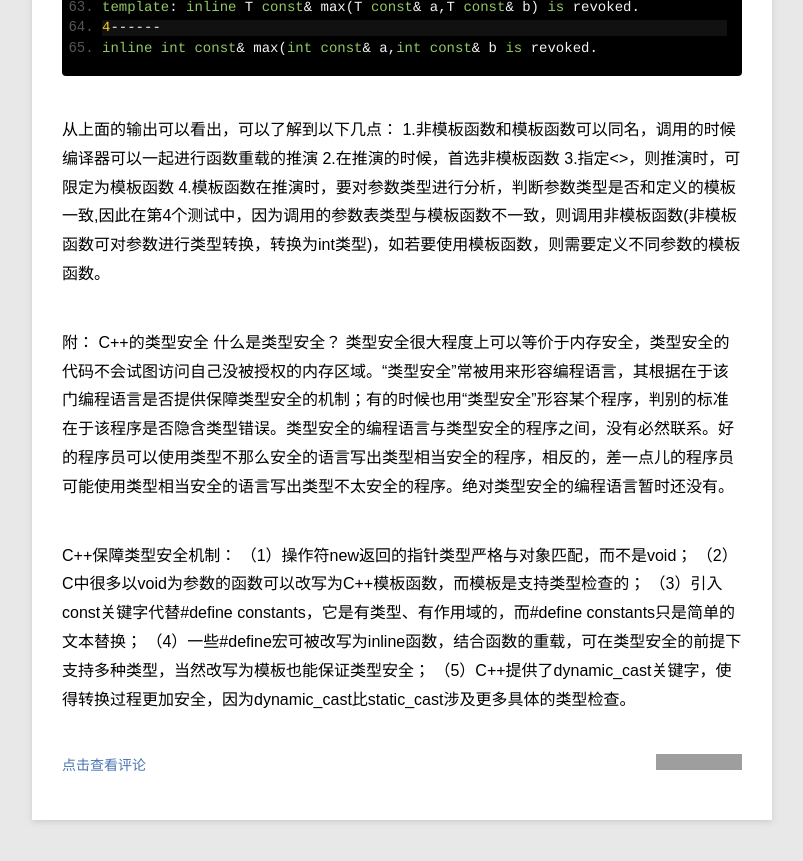
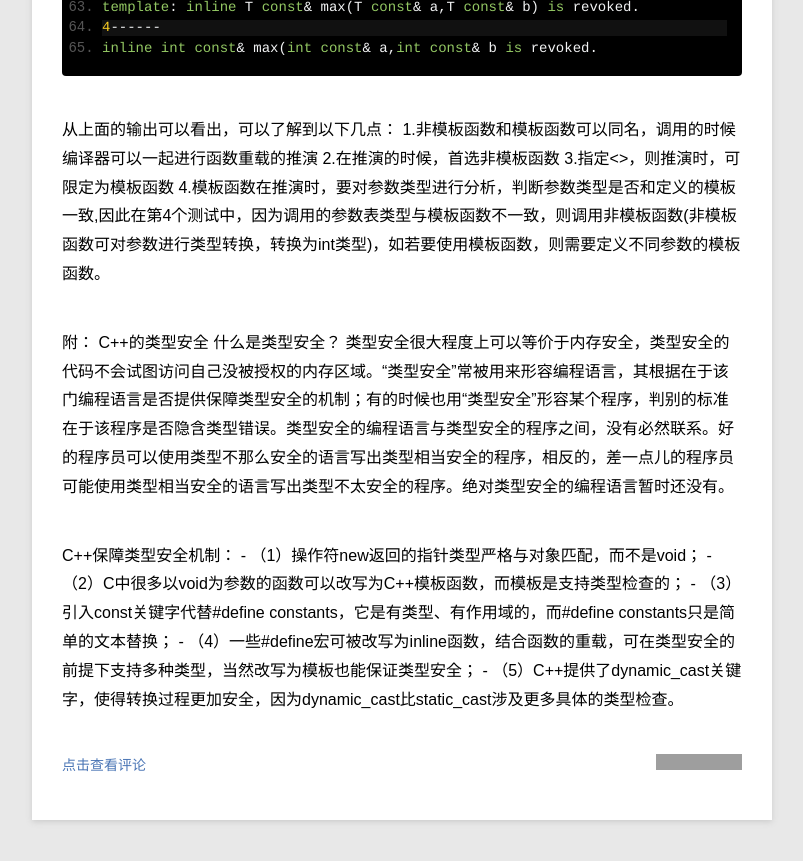
Before and after one commit to swinghu/swinghu.github.com, a Jekyll site: the page built from _posts/trash/2014-02-06-cpp-stl-series1.md, in a window 1280 px wide and 900 px high, scrolled down 4746 px. Shown: the top 861 px of the window, without its empty margins (78-881 px from the left). Built offline with Jekyll 4.4.1, drawn with Linux system fonts in a browser that asks for light colours; Markdown is read by kramdown in place of the engine named in the settings; grey boxes are pictures that could not be loaded.

Commit message:
add new article

```diff
--- a/_posts/trash/2014-02-06-cpp-stl-series1.md
+++ b/_posts/trash/2014-02-06-cpp-stl-series1.md
@@ -238,8 +238,8 @@ C++的类型安全
 类型安全很大程度上可以等价于内存安全，类型安全的代码不会试图访问自己没被授权的内存区域。“类型安全”常被用来形容编程语言，其根据在于该门编程语言是否提供保障类型安全的机制；有的时候也用“类型安全”形容某个程序，判别的标准在于该程序是否隐含类型错误。类型安全的编程语言与类型安全的程序之间，没有必然联系。好的程序员可以使用类型不那么安全的语言写出类型相当安全的程序，相反的，差一点儿的程序员可能使用类型相当安全的语言写出类型不太安全的程序。绝对类型安全的编程语言暂时还没有。
 
 C++保障类型安全机制：
-（1）操作符new返回的指针类型严格与对象匹配，而不是void*；
-（2）C中很多以void*为参数的函数可以改写为C++模板函数，而模板是支持类型检查的；
-（3）引入const关键字代替#define constants，它是有类型、有作用域的，而#define constants只是简单的文本替换；
-（4）一些#define宏可被改写为inline函数，结合函数的重载，可在类型安全的前提下支持多种类型，当然改写为模板也能保证类型安全；
-（5）C++提供了dynamic_cast关键字，使得转换过程更加安全，因为dynamic_cast比static_cast涉及更多具体的类型检查。
+    - （1）操作符new返回的指针类型严格与对象匹配，而不是void*；
+    - （2）C中很多以void*为参数的函数可以改写为C++模板函数，而模板是支持类型检查的；
+    - （3）引入const关键字代替#define constants，它是有类型、有作用域的，而#define constants只是简单的文本替换；
+    - （4）一些#define宏可被改写为inline函数，结合函数的重载，可在类型安全的前提下支持多种类型，当然改写为模板也能保证类型安全；
+    - （5）C++提供了dynamic_cast关键字，使得转换过程更加安全，因为dynamic_cast比static_cast涉及更多具体的类型检查。
```
